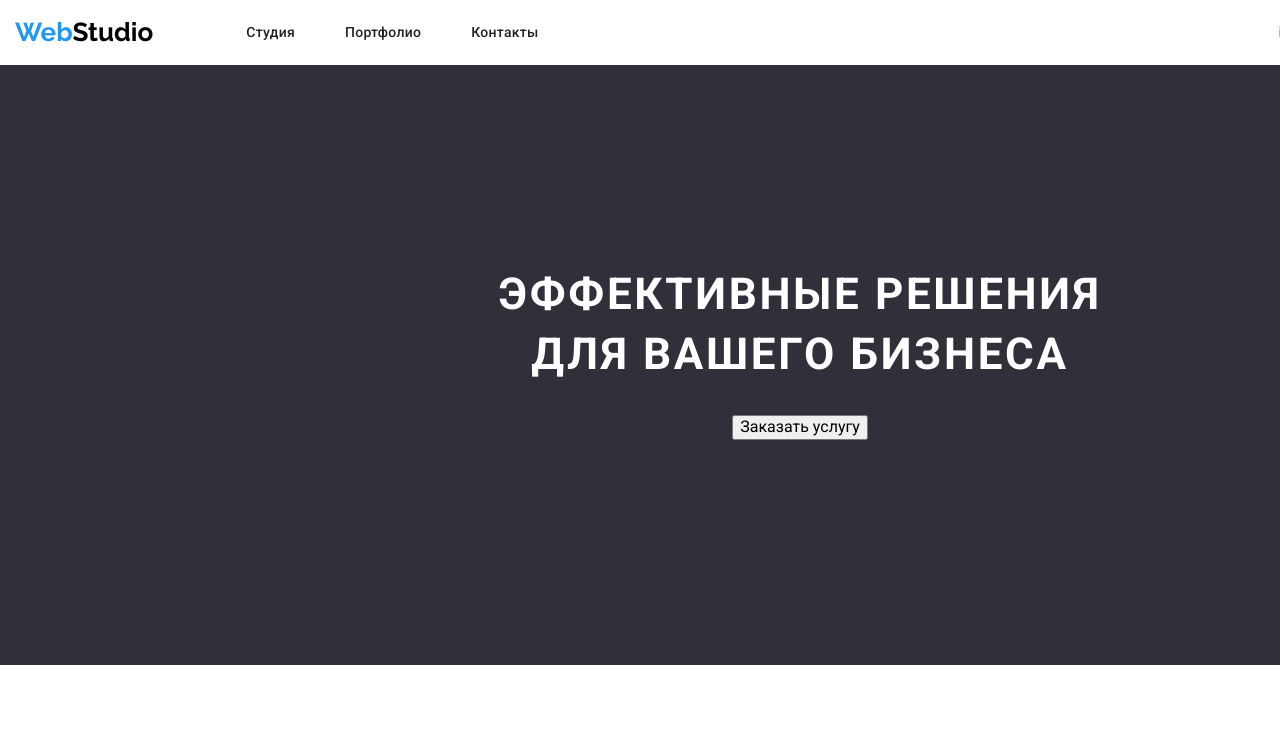
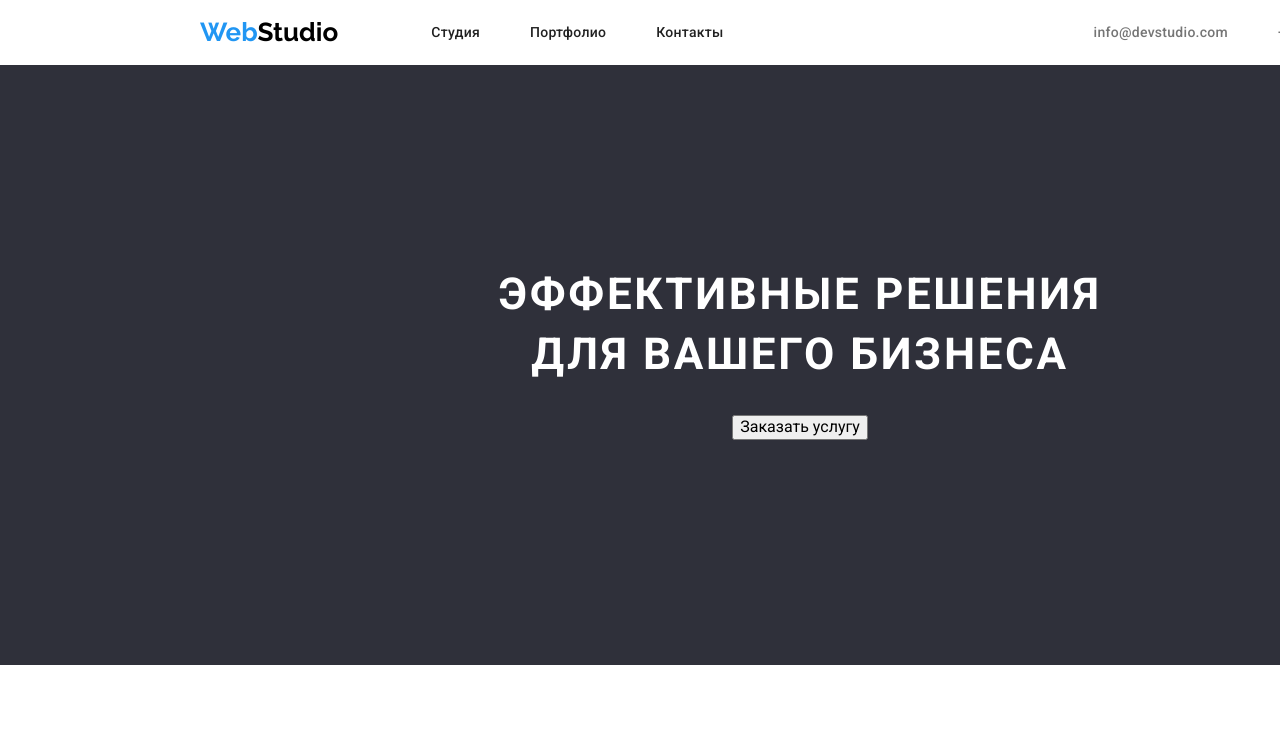
Before and after one commit to igorro79/goit-markup-hw-02, a plain HTML site: page index.html in a window 1280 px wide. Shown: the top 756 px of the page. Drawn offline with Linux system fonts and the light colour scheme.

Commit message:
padding in footer, header

```diff
--- a/css/styles.css
+++ b/css/styles.css
@@ -32,14 +32,15 @@ a {
   padding-left: 15px;
   padding-right: 15px;
 }
-.container .main-nav {
+.container.main-nav {
   display: flex;
   align-items: center;
-  max-width: 1170px;
+  padding: 0px 200px;
 }
 .main-nav {
   display: flex;
   align-items: center;
+  /* width: 1170px; */
 }
 .logo-text {
   display: inline-block;
```
